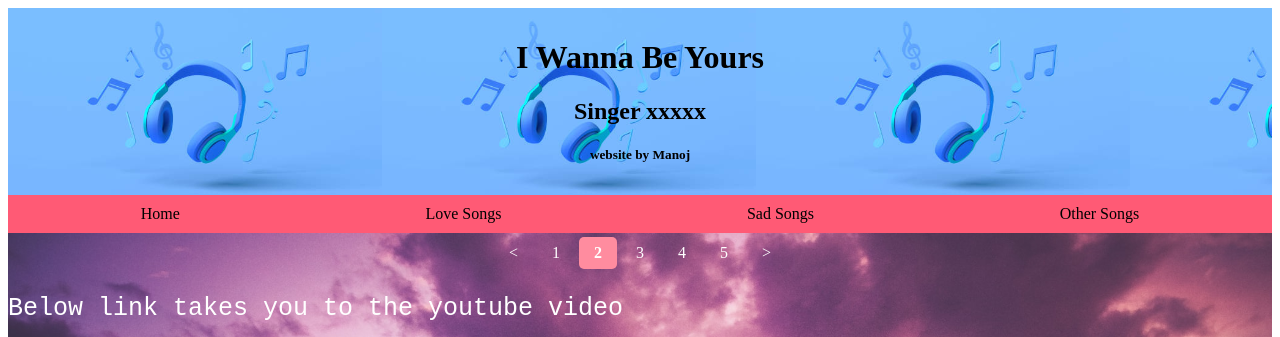
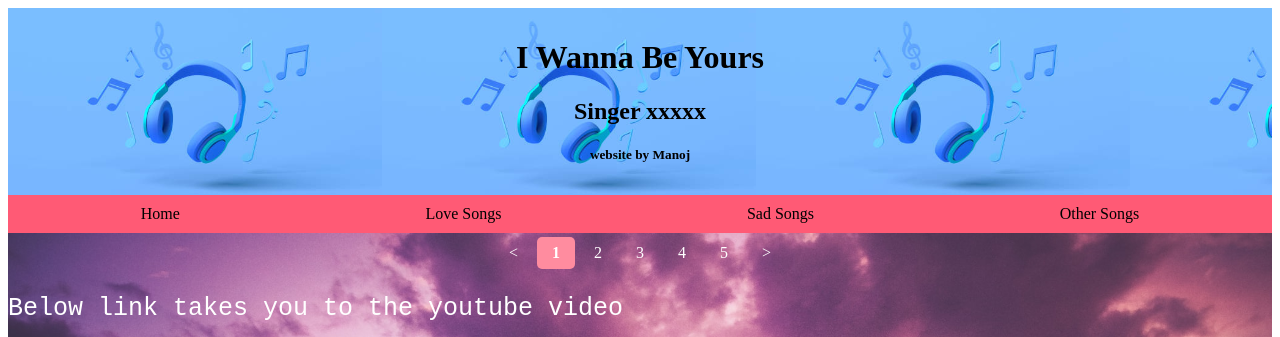
Before and after one commit to manojsr565/manoj.github.io, a plain HTML site: page happy/happy.html in a window 1280 px wide. Shown: the top 337 px of the page. Drawn offline with Linux system fonts and the light colour scheme.

Commit message:
Update happy.html

```diff
--- a/happy/happy.html
+++ b/happy/happy.html
@@ -27,8 +27,8 @@
             <div class="lyrics2">
                 <div class = "pagination">
                     <a href="happy.html"><</a>
-                    <a href="happy.html">1</a>
-                    <a href="happy2.html" class="active">2</a>
+                    <a href="happy.html" class="active">1</a>
+                    <a href="happy2.html">2</a>
                     <a href="happy3.html">3</a>
                     <a href="happy4.html">4</a>
                     <a href="happy5.html">5</a>
```
